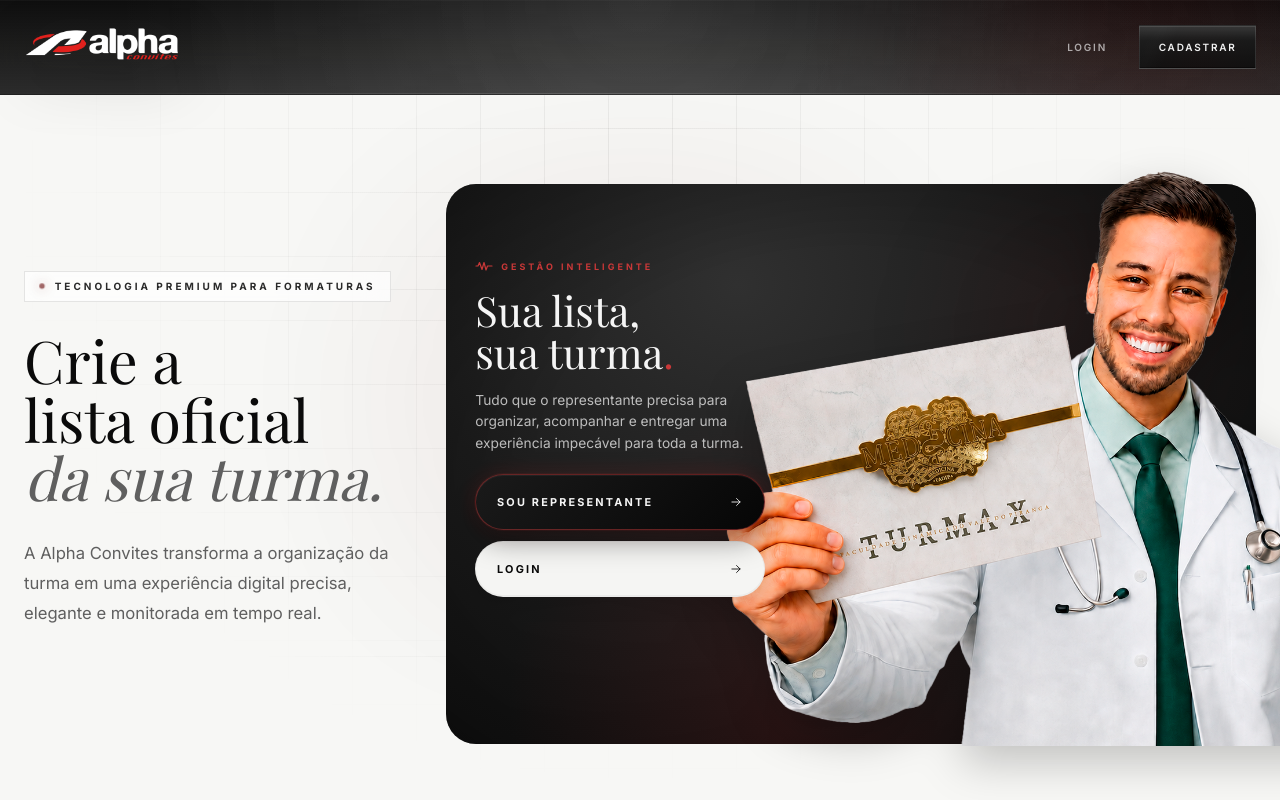
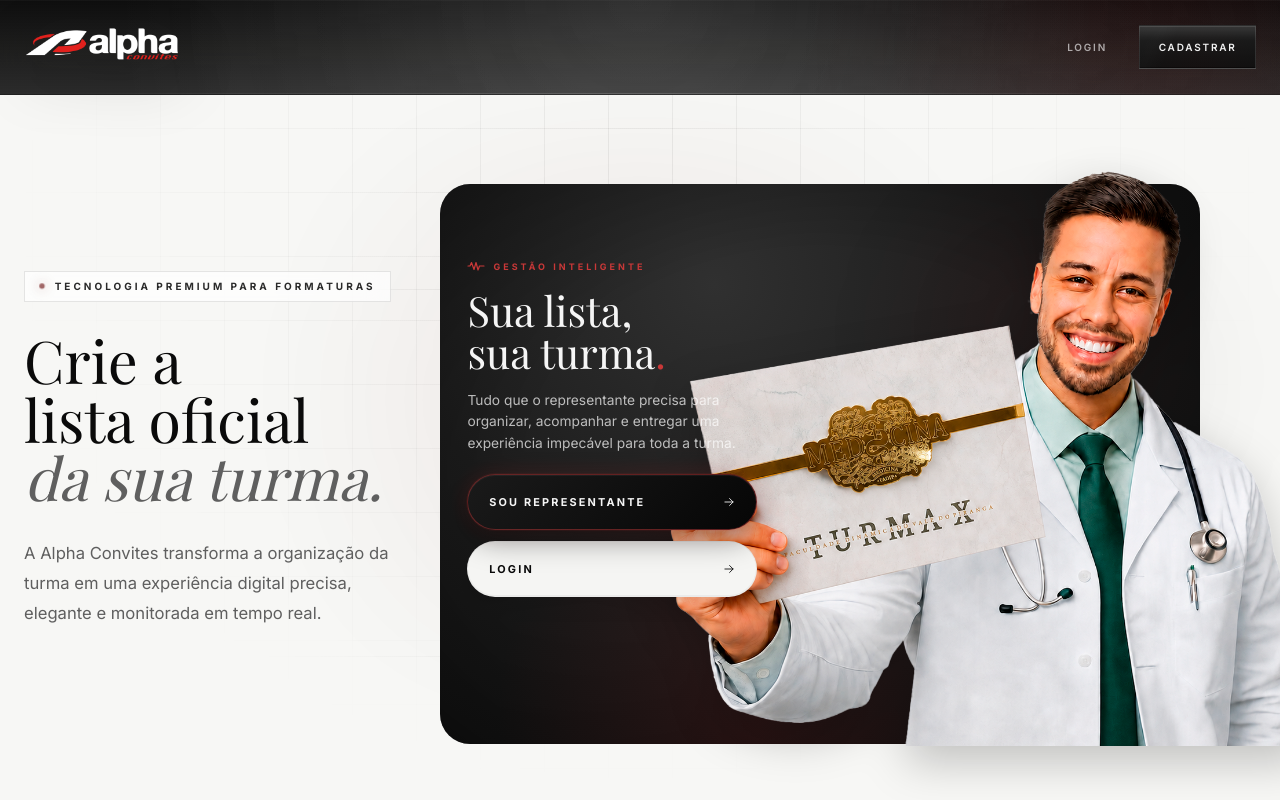
Before and after one commit to alphaultrapress/lista-de-adesao, a Next.js app in the folder frontend/: page / in a window 1280 px wide. Shown: the top 800 px of the page. Built offline with nearby package versions, Linux system fonts and the light colour scheme; a web font is replaced by a local one.

Commit message:
style: refine laptop hero card alignment

```diff
--- a/frontend/app/globals.css
+++ b/frontend/app/globals.css
@@ -1160,6 +1160,17 @@ textarea::placeholder {
   }
 }
 
+@media (min-width: 1025px) and (max-width: 1440px) {
+  .hero-content {
+    gap: clamp(1rem, 1.7vw, 1.75rem);
+  }
+
+  .hero-banner-wrap {
+    width: min(100%, 760px);
+    transform: translateX(-80px);
+  }
+}
+
 .representative-panel {
   position: relative;
   overflow: hidden;
```
